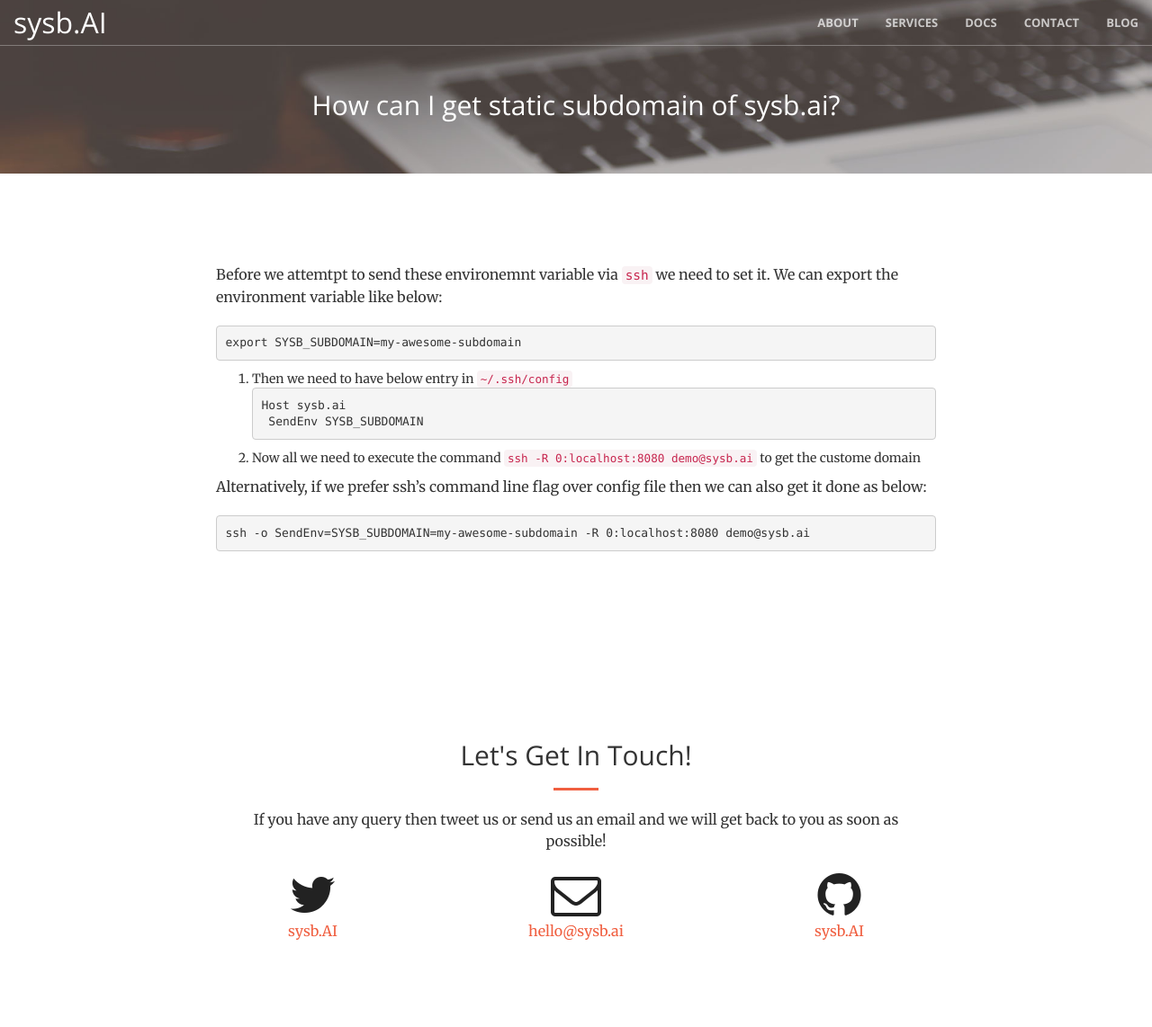
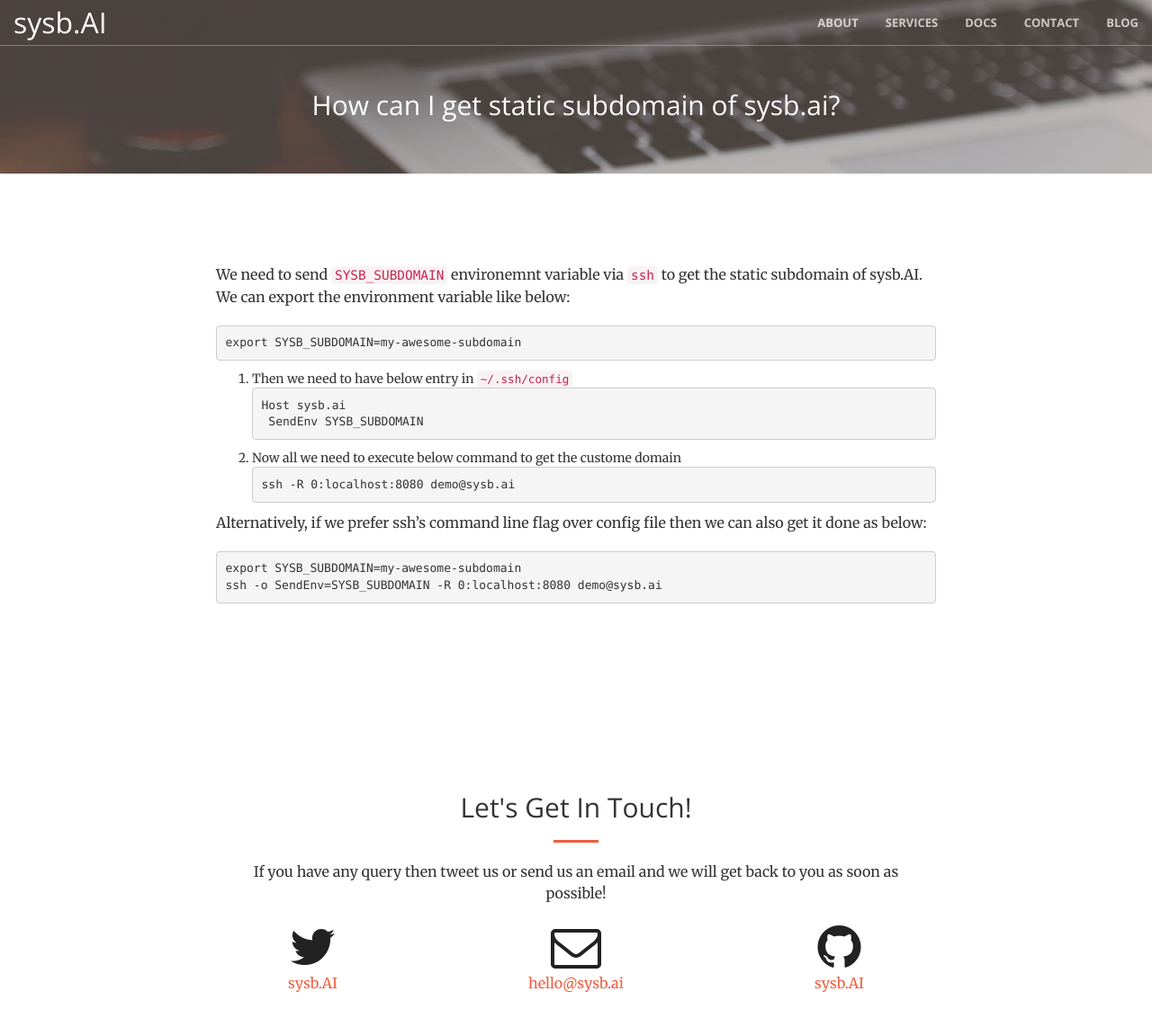
Before and after one commit to usama7628674/sysb.AI, a Jekyll site: the page built from _posts/2020-02-04-how-to-get-static-subdomain.md, in a window 1280 px wide and 1225 px high. Shown: the top 1142 px of the window at 90% size. Built offline with Jekyll 4.4.1, drawn with Linux system fonts in a browser that asks for light colours.

Commit message:
yet another commit

````diff
--- a/_posts/2020-02-04-how-to-get-static-subdomain.md
+++ b/_posts/2020-02-04-how-to-get-static-subdomain.md
@@ -4,7 +4,8 @@
 image: /img/portfolio/2
 ---
 
-Before we attemtpt to send these environemnt variable via `ssh` we need to set it. We can export the environment variable like below:
+We need to send `SYSB_SUBDOMAIN` environemnt variable via `ssh` to get the static subdomain of sysb.AI. We can export the environment variable like below:
+
 ```
 export SYSB_SUBDOMAIN=my-awesome-subdomain
 ```
@@ -13,11 +14,15 @@
 Host sysb.ai
     SendEnv SYSB_SUBDOMAIN
 ```
-1. Now all we need to execute the command `ssh -R 0:localhost:8080 demo@sysb.ai` to get the custome domain
+1. Now all we need to execute below command to get the custome domain
+```
+ssh -R 0:localhost:8080 demo@sysb.ai
+```
 
 Alternatively, if we prefer ssh's command line flag over config file then we can also get it done as below:
 ```
-ssh -o SendEnv=SYSB_SUBDOMAIN=my-awesome-subdomain -R 0:localhost:8080 demo@sysb.ai
+export SYSB_SUBDOMAIN=my-awesome-subdomain
+ssh -o SendEnv=SYSB_SUBDOMAIN -R 0:localhost:8080 demo@sysb.ai
 ```
 
 <!-- # Using SetEnv
````
